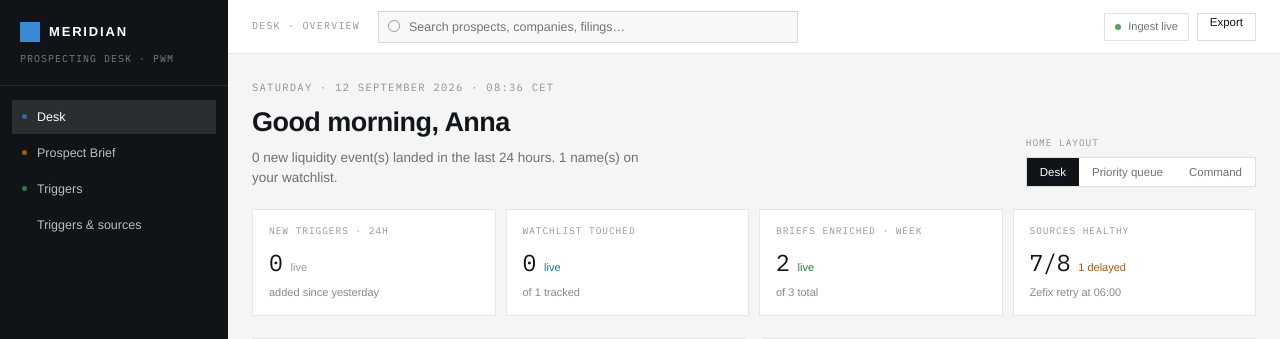
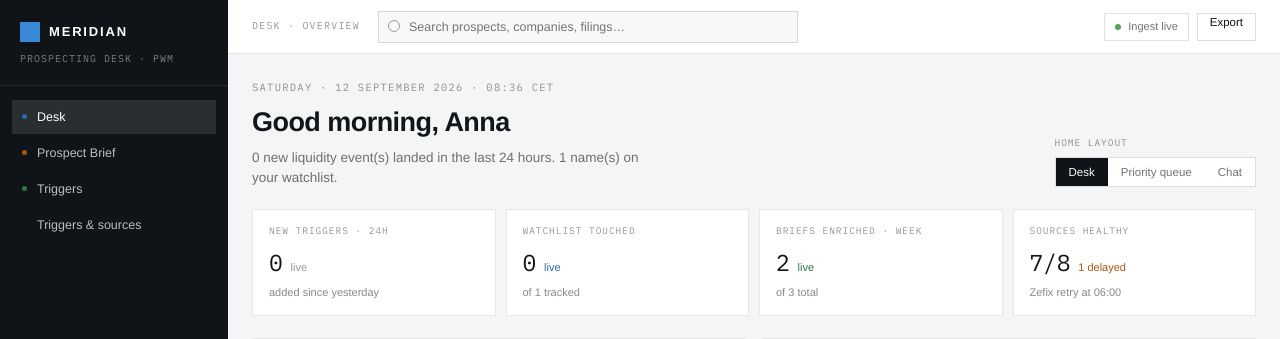
Before and after one commit to eleenabarskaa/anna_project_flask, a Flask app: page / in a window 1280 px wide. Shown: the top 339 px of the page. Run offline with Flask 3, Linux system fonts and the light colour scheme.

Commit message:
Update desk.html

```diff
--- a/app/templates/pages/desk.html
+++ b/app/templates/pages/desk.html
@@ -14,7 +14,7 @@
   <div style="display:flex;flex-direction:column;gap:7px">
     <div class="label">Home layout</div>
     <div class="seg">
-      {% for key, label in [('desk','Desk'), ('queue','Priority queue'), ('command','Command')] %}
+      {% for key, label in [('desk','Desk'), ('queue','Priority queue'), ('command','Chat')] %}
         <a href="{{ url_for('web.desk', variant=key) }}" class="{% if variant == key %}is-active{% endif %}">{{ label }}</a>
       {% endfor %}
     </div>
```
